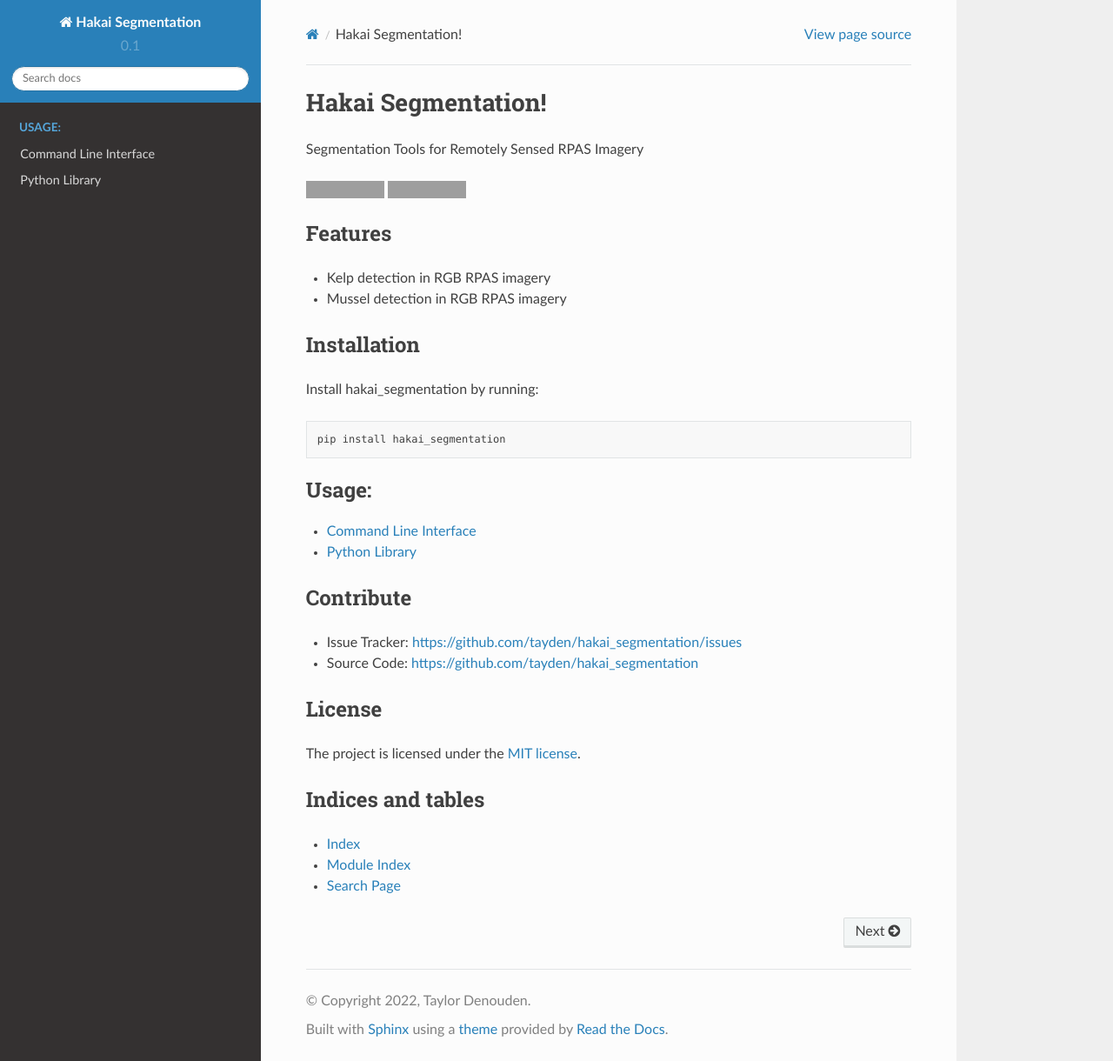
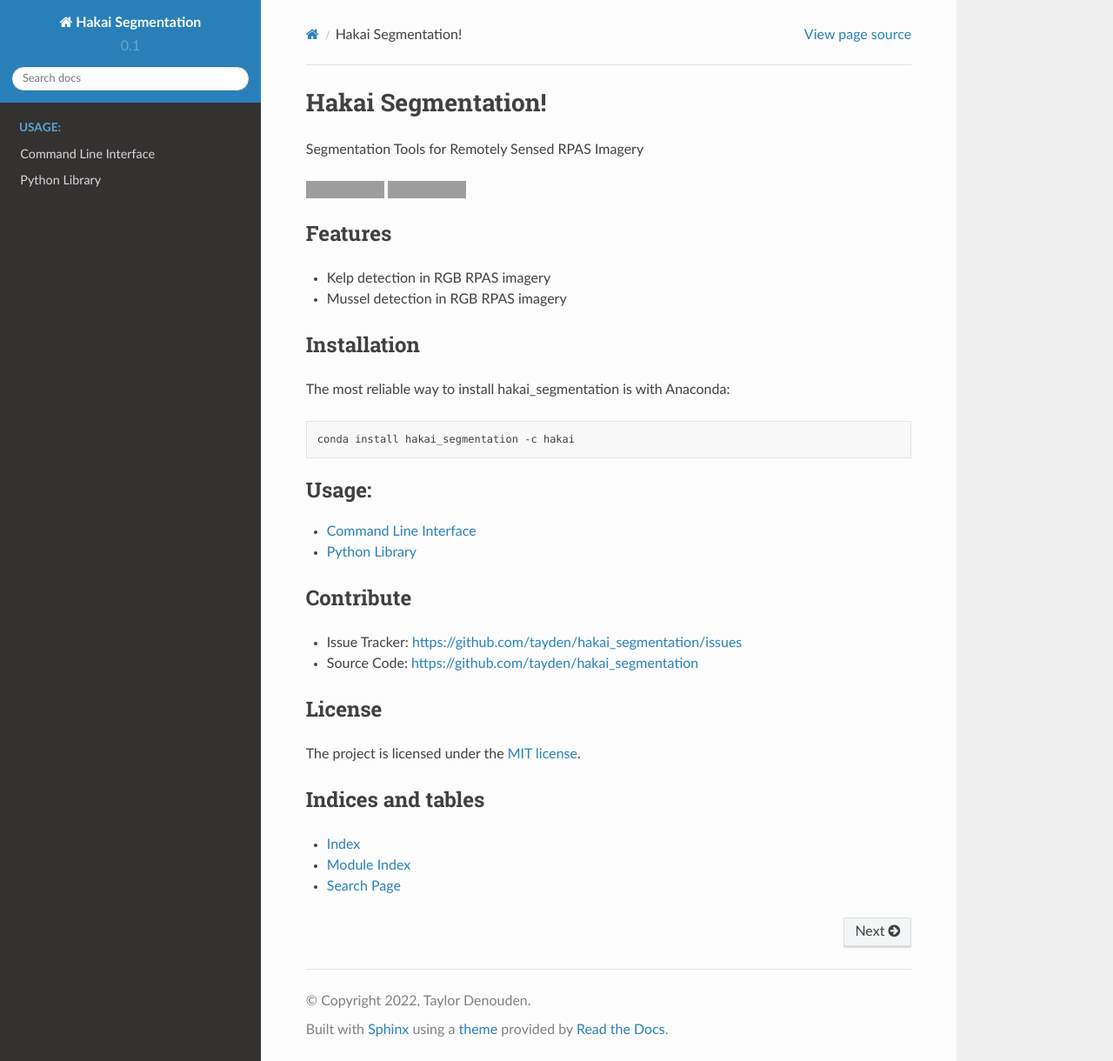
Before and after one commit to HakaiInstitute/kelp-o-matic, a Sphinx documentation site: the page built from docs/index.rst, in a window 1280 px wide and 1220 px high. Shown: the whole window at 87% size. Built offline with Sphinx 7.4.7 and the Read the Docs theme 2.0.0, drawn with Linux system fonts in a browser that asks for light colours; grey boxes are pictures that could not be loaded.

```diff
--- a/docs/index.rst
+++ b/docs/index.rst
@@ -20,11 +20,11 @@ Features
 
 Installation
 ------------
-Install hakai_segmentation by running:
+The most reliable way to install hakai_segmentation is with Anaconda:
 
 .. code-block:: bash
 
-    pip install hakai_segmentation
+    conda install hakai_segmentation -c hakai
 
 .. toctree::
    :maxdepth: 2
```
Also changed, not shown: TODO.md (+3 -2 lines).
